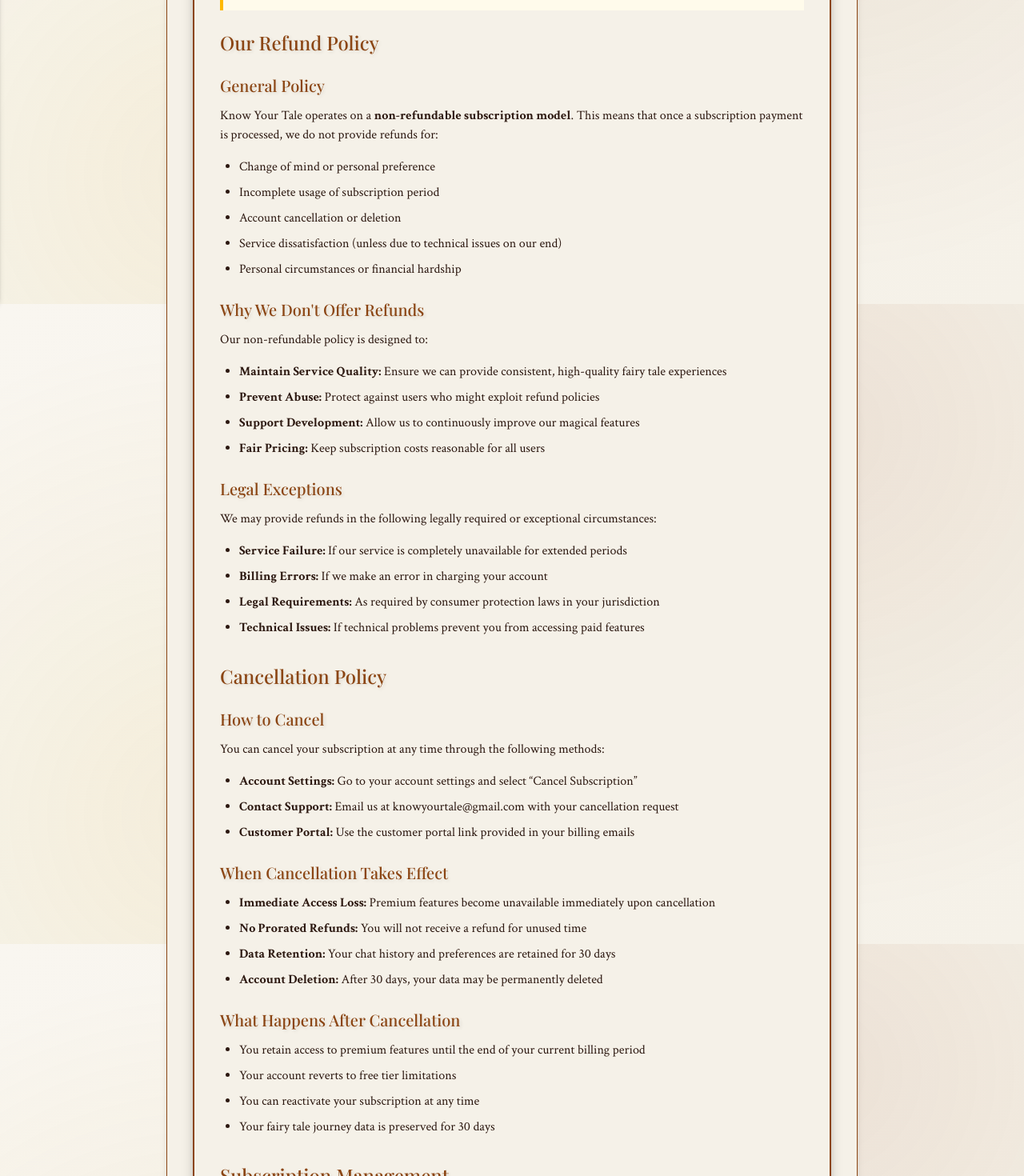
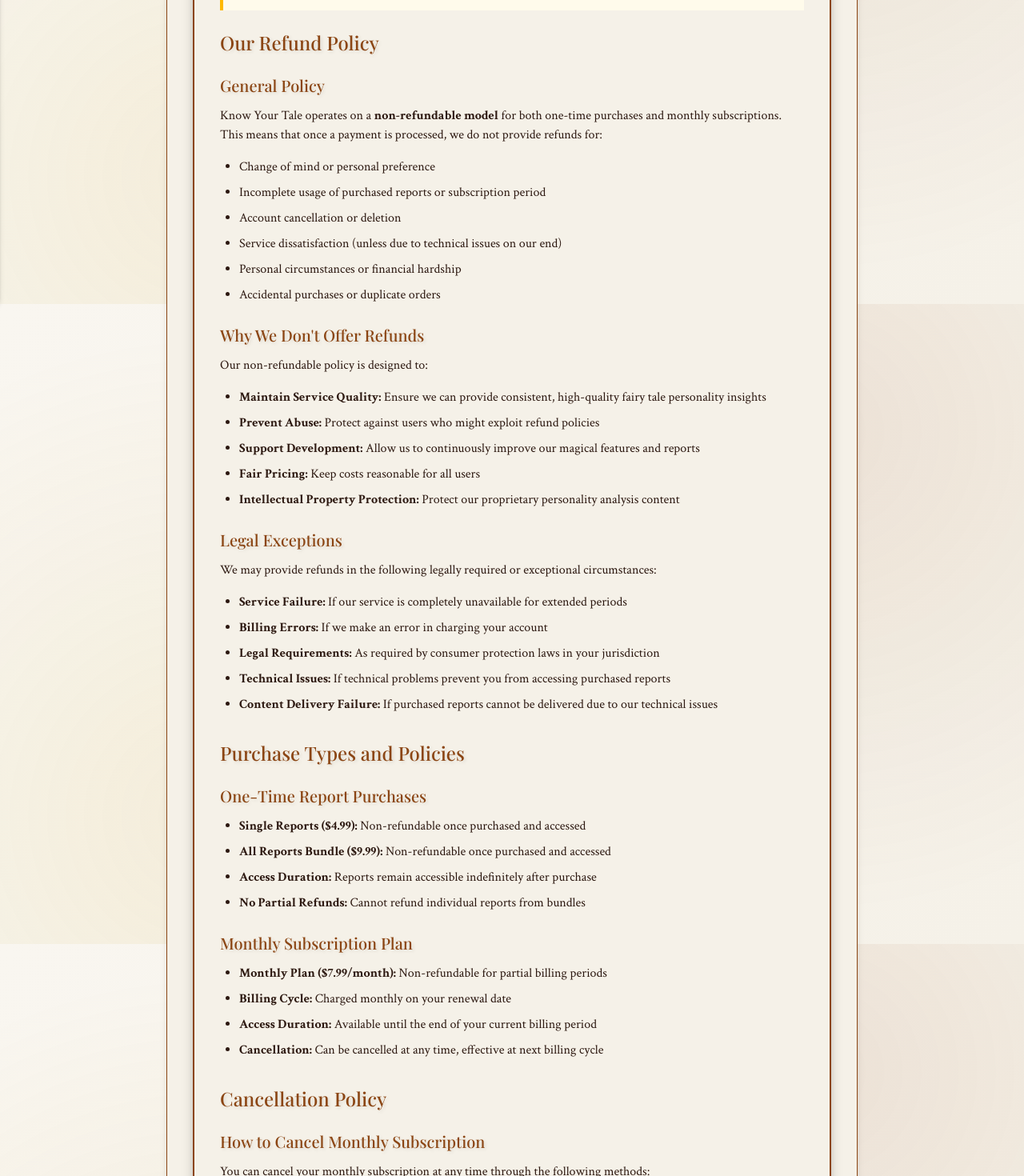
Before and after one commit to dkhk98865/knowyourtale, a Next.js app: page /refund-policy in a window 1280 px wide. Shown: the part 420-1890 px from the top of the page at 80% size. Built offline with nearby package versions, Linux system fonts and the light colour scheme; no server answers.

Commit message:
terms etc update

```diff
--- a/app/refund-policy/page.tsx
+++ b/app/refund-policy/page.tsx
@@ -9,7 +9,7 @@
           <h1 className="storybook-title">Refund & Cancellation Policy</h1>
           <div className="storybook-divider"></div>
           <p className="storybook-subtitle">
-            Clear guidelines for managing your magical subscription
+            Clear guidelines for managing your magical purchases and subscriptions
           </p>
           <div className="magical-sparkle">✨</div>
         </div>
@@ -31,7 +31,7 @@
                 </div>
                 <div className="ml-3">
                   <p className="text-amber-800 font-medium">
-                    <strong>Important Notice:</strong> All subscription fees are non-refundable except as required by law or in cases of service failure on our part.
+                    <strong>Important Notice:</strong> All purchases and subscription fees are non-refundable except as required by law or in cases of service failure on our part.
                   </p>
                 </div>
               </div>
@@ -41,14 +41,15 @@
 
             <h3 className="storybook-subtitle text-xl mb-3 mt-6">General Policy</h3>
             <p className="mb-4">
-              Know Your Tale operates on a <strong>non-refundable subscription model</strong>. This means that once a subscription payment is processed, we do not provide refunds for:
+              Know Your Tale operates on a <strong>non-refundable model</strong> for both one-time purchases and monthly subscriptions. This means that once a payment is processed, we do not provide refunds for:
             </p>
             <ul className="list-disc pl-6 mb-4 space-y-2">
               <li>Change of mind or personal preference</li>
-              <li>Incomplete usage of subscription period</li>
+              <li>Incomplete usage of purchased reports or subscription period</li>
               <li>Account cancellation or deletion</li>
               <li>Service dissatisfaction (unless due to technical issues on our end)</li>
               <li>Personal circumstances or financial hardship</li>
+              <li>Accidental purchases or duplicate orders</li>
             </ul>
 
             <h3 className="storybook-subtitle text-xl mb-3 mt-6">Why We Don&apos;t Offer Refunds</h3>
@@ -56,10 +57,11 @@
               Our non-refundable policy is designed to:
             </p>
             <ul className="list-disc pl-6 mb-4 space-y-2">
-              <li><strong>Maintain Service Quality:</strong> Ensure we can provide consistent, high-quality fairy tale experiences</li>
+              <li><strong>Maintain Service Quality:</strong> Ensure we can provide consistent, high-quality fairy tale personality insights</li>
               <li><strong>Prevent Abuse:</strong> Protect against users who might exploit refund policies</li>
-              <li><strong>Support Development:</strong> Allow us to continuously improve our magical features</li>
-              <li><strong>Fair Pricing:</strong> Keep subscription costs reasonable for all users</li>
+              <li><strong>Support Development:</strong> Allow us to continuously improve our magical features and reports</li>
+              <li><strong>Fair Pricing:</strong> Keep costs reasonable for all users</li>
+              <li><strong>Intellectual Property Protection:</strong> Protect our proprietary personality analysis content</li>
             </ul>
 
             <h3 className="storybook-subtitle text-xl mb-3 mt-6">Legal Exceptions</h3>
@@ -70,14 +72,33 @@
               <li><strong>Service Failure:</strong> If our service is completely unavailable for extended periods</li>
               <li><strong>Billing Errors:</strong> If we make an error in charging your account</li>
               <li><strong>Legal Requirements:</strong> As required by consumer protection laws in your jurisdiction</li>
-              <li><strong>Technical Issues:</strong> If technical problems prevent you from accessing paid features</li>
+              <li><strong>Technical Issues:</strong> If technical problems prevent you from accessing purchased reports</li>
+              <li><strong>Content Delivery Failure:</strong> If purchased reports cannot be delivered due to our technical issues</li>
+            </ul>
+
+            <h2 className="storybook-subtitle text-2xl mb-4 mt-8">Purchase Types and Policies</h2>
+
+            <h3 className="storybook-subtitle text-xl mb-3 mt-6">One-Time Report Purchases</h3>
+            <ul className="list-disc pl-6 mb-4 space-y-2">
+              <li><strong>Single Reports ($4.99):</strong> Non-refundable once purchased and accessed</li>
+              <li><strong>All Reports Bundle ($9.99):</strong> Non-refundable once purchased and accessed</li>
+              <li><strong>Access Duration:</strong> Reports remain accessible indefinitely after purchase</li>
+              <li><strong>No Partial Refunds:</strong> Cannot refund individual reports from bundles</li>
+            </ul>
+
+            <h3 className="storybook-subtitle text-xl mb-3 mt-6">Monthly Subscription Plan</h3>
+            <ul className="list-disc pl-6 mb-4 space-y-2">
+              <li><strong>Monthly Plan ($7.99/month):</strong> Non-refundable for partial billing periods</li>
+              <li><strong>Billing Cycle:</strong> Charged monthly on your renewal date</li>
+              <li><strong>Access Duration:</strong> Available until the end of your current billing period</li>
+              <li><strong>Cancellation:</strong> Can be cancelled at any time, effective at next billing cycle</li>
             </ul>
 
             <h2 className="storybook-subtitle text-2xl mb-4 mt-8">Cancellation Policy</h2>
 
-            <h3 className="storybook-subtitle text-xl mb-3 mt-6">How to Cancel</h3>
+            <h3 className="storybook-subtitle text-xl mb-3 mt-6">How to Cancel Monthly Subscription</h3>
             <p className="mb-4">
-              You can cancel your subscription at any time through the following methods:
+              You can cancel your monthly subscription at any time through the following methods:
             </p>
             <ul className="list-disc pl-6 mb-4 space-y-2">
               <li><strong>Account Settings:</strong> Go to your account settings and select &ldquo;Cancel Subscription&rdquo;</li>
@@ -87,18 +108,19 @@
 
             <h3 className="storybook-subtitle text-xl mb-3 mt-6">When Cancellation Takes Effect</h3>
             <ul className="list-disc pl-6 mb-4 space-y-2">
-              <li><strong>Immediate Access Loss:</strong> Premium features become unavailable immediately upon cancellation</li>
+              <li><strong>Access Until Billing Period End:</strong> You retain access to monthly plan features until your current billing period ends</li>
               <li><strong>No Prorated Refunds:</strong> You will not receive a refund for unused time</li>
-              <li><strong>Data Retention:</strong> Your chat history and preferences are retained for 30 days</li>
+              <li><strong>Data Retention:</strong> Your journal entries and preferences are retained for 30 days</li>
               <li><strong>Account Deletion:</strong> After 30 days, your data may be permanently deleted</li>
             </ul>
 
             <h3 className="storybook-subtitle text-xl mb-3 mt-6">What Happens After Cancellation</h3>
             <ul className="list-disc pl-6 mb-4 space-y-2">
-              <li>You retain access to premium features until the end of your current billing period</li>
+              <li>You retain access to monthly plan features until the end of your current billing period</li>
               <li>Your account reverts to free tier limitations</li>
-              <li>You can reactivate your subscription at any time</li>
-              <li>Your fairy tale journey data is preserved for 30 days</li>
+              <li>You can reactivate your monthly subscription at any time</li>
+              <li>Your journal entries and community data are preserved for 30 days</li>
+              <li>Purchased reports remain accessible indefinitely</li>
             </ul>
 
             <h2 className="storybook-subtitle text-2xl mb-4 mt-8">Subscription Management</h2>
@@ -123,7 +145,7 @@
 
             <h3 className="storybook-subtitle text-xl mb-3 mt-6">Billing Cycles</h3>
             <ul className="list-disc pl-6 mb-4 space-y-2">
-              <li>Subscriptions are billed on a recurring basis (monthly or annually)</li>
+              <li>Monthly subscriptions are billed on a recurring basis</li>
               <li>Billing occurs automatically on your renewal date</li>
               <li>You will receive email notifications before each billing cycle</li>
               <li>Failed payments may result in service suspension</li>
@@ -148,14 +170,16 @@
               <li><strong>Feature Upgrades:</strong> Temporary access to premium features</li>
               <li><strong>Account Extensions:</strong> Additional time on your subscription</li>
               <li><strong>Priority Support:</strong> Enhanced customer service assistance</li>
+              <li><strong>Report Exchanges:</strong> Swap one report for another if technical issues prevent access</li>
             </ul>
 
             <h3 className="storybook-subtitle text-xl mb-3 mt-6">When to Request Alternatives</h3>
             <ul className="list-disc pl-6 mb-4 space-y-2">
               <li>Service interruptions lasting more than 24 hours</li>
-              <li>Technical issues preventing access to paid features</li>
+              <li>Technical issues preventing access to purchased reports</li>
               <li>Billing problems or account access issues</li>
               <li>Quality of service concerns</li>
+              <li>Report delivery failures</li>
             </ul>
 
             <h2 className="storybook-subtitle text-2xl mb-4 mt-8">How to Request Exceptions</h2>
@@ -178,6 +202,7 @@
               <li>Date and time of the problem</li>
               <li>Screenshots or error messages (if applicable)</li>
               <li>Steps you&apos;ve already taken to resolve the issue</li>
+              <li>Purchase details (order number, date, amount)</li>
             </ul>
 
             <h2 className="storybook-subtitle text-2xl mb-4 mt-8">Legal Rights and Jurisdictions</h2>
@@ -204,29 +229,34 @@
 
             <div className="space-y-4 mb-6">
               <div className="border border-gray-200 rounded-lg p-4">
-                <h4 className="font-semibold text-lg mb-2">Q: Can I get a refund if I don&apos;t like the service?</h4>
-                <p className="text-gray-600">A: No, we do not provide refunds for service dissatisfaction. However, we encourage you to contact us so we can address your concerns and potentially offer alternatives.</p>
+                <h4 className="font-semibold text-lg mb-2">Q: Can I get a refund if I don&apos;t like the personality report?</h4>
+                <p className="text-gray-600">A: No, we do not provide refunds for purchased reports. However, we encourage you to contact us so we can address your concerns and potentially offer alternatives.</p>
               </div>
 
               <div className="border border-gray-200 rounded-lg p-4">
-                <h4 className="font-semibold text-lg mb-2">Q: What if I accidentally subscribed?</h4>
-                <p className="text-gray-600">A: You can cancel immediately, but no refunds are provided. We recommend carefully reviewing subscription details before confirming.</p>
+                <h4 className="font-semibold text-lg mb-2">Q: What if I accidentally purchased a report?</h4>
+                <p className="text-gray-600">A: You cannot get a refund for accidental purchases. We recommend carefully reviewing your selection before confirming any purchase.</p>
               </div>
 
               <div className="border border-gray-200 rounded-lg p-4">
-                <h4 className="font-semibold text-lg mb-2">Q: Can I pause my subscription?</h4>
+                <h4 className="font-semibold text-lg mb-2">Q: Can I pause my monthly subscription?</h4>
                 <p className="text-gray-600">A: We do not currently offer subscription pausing. You can cancel and resubscribe when you&apos;re ready to continue.</p>
               </div>
 
               <div className="border border-gray-200 rounded-lg p-4">
-                <h4 className="font-semibold text-lg mb-2">Q: What happens to my data if I cancel?</h4>
-                <p className="text-gray-600">A: Your data is retained for 30 days after cancellation. You can reactivate your subscription within this period to restore access.</p>
+                <h4 className="font-semibold text-lg mb-2">Q: What happens to my purchased reports if I cancel my subscription?</h4>
+                <p className="text-gray-600">A: Your purchased reports remain accessible indefinitely, even after cancelling your monthly subscription. Only the monthly plan features are affected.</p>
+              </div>
+
+              <div className="border border-gray-200 rounded-lg p-4">
+                <h4 className="font-semibold text-lg mb-2">Q: Can I share my purchased reports with others?</h4>
+                <p className="text-gray-600">A: No, purchased reports are for personal use only and cannot be shared or distributed without authorization.</p>
               </div>
             </div>
 
             <h2 className="storybook-subtitle text-2xl mb-4 mt-8">Contact Us</h2>
             <p className="mb-4">
-              If you have questions about this policy or need assistance with your subscription:
+              If you have questions about this policy or need assistance with your purchases or subscription:
             </p>
             <div className="bg-gray-50 p-4 rounded-lg mb-4">
               <p className="mb-2"><strong>General Support:</strong> knowyourtale@gmail.com</p>
--- a/app/terms/page.tsx
+++ b/app/terms/page.tsx
@@ -34,10 +34,11 @@
               Know Your Tale is a fairy tale personality assessment application that provides:
             </p>
             <ul className="list-disc pl-6 mb-4 space-y-2">
-              <li>Interactive character selection and personality assessments</li>
-              <li>AI-powered chat conversations with fairy tale characters</li>
-              <li>Chat history storage and retrieval</li>
-              <li>Premium features for enhanced user experience</li>
+              <li>Interactive personality quiz to discover your fairy tale character type</li>
+              <li>Detailed personality analysis reports for each of the twelve fairy tale characters</li>
+              <li>Character story pages with personality insights and descriptions</li>
+              <li>Monthly subscription plan with journaling features and community access</li>
+              <li>Premium personality reports available for purchase</li>
             </ul>
 
             <h2 className="storybook-subtitle text-2xl mb-4 mt-8">User Accounts and Registration</h2>
@@ -61,42 +62,52 @@
 
             <h3 className="storybook-subtitle text-xl mb-3 mt-6">Free Tier</h3>
             <ul className="list-disc pl-6 mb-4 space-y-2">
-              <li>Access to basic character selection</li>
-              <li>Limited chat interactions</li>
-              <li>Basic personality assessment features</li>
+              <li>Access to personality quiz and character discovery</li>
+              <li>Basic character story pages and descriptions</li>
+              <li>Character selection and personality type identification</li>
               <li>Standard customer support</li>
             </ul>
 
             <h3 className="storybook-subtitle text-xl mb-3 mt-6">Premium Features</h3>
             <ul className="list-disc pl-6 mb-4 space-y-2">
-              <li>Access to all fairy tale characters</li>
-              <li>Unlimited chat conversations</li>
-              <li>Chat history storage and retrieval</li>
-              <li>Advanced personality insights</li>
+              <li>Detailed personality analysis reports (individual or all reports)</li>
+              <li>Monthly subscription plan with journaling access</li>
+              <li>Weekly journaling prompts and guidance</li>
+              <li>Community board access and engagement</li>
+              <li>Advanced personality insights and growth recommendations</li>
               <li>Priority customer support</li>
             </ul>
 
             <h2 className="storybook-subtitle text-2xl mb-4 mt-8">Subscription and Payment Terms</h2>
 
+            <h3 className="storybook-subtitle text-xl mb-3 mt-6">Available Plans</h3>
+            <ul className="list-disc pl-6 mb-4 space-y-2">
+              <li><strong>Single Report:</strong> $4.99 for one detailed personality analysis</li>
+              <li><strong>All Reports:</strong> $9.99 for access to all twelve character reports</li>
+              <li><strong>Monthly Plan:</strong> $7.99/month for journaling and community features</li>
+            </ul>
+
             <h3 className="storybook-subtitle text-xl mb-3 mt-6">Billing</h3>
             <ul className="list-disc pl-6 mb-4 space-y-2">
-              <li>Premium subscriptions are billed on a recurring basis</li>
+              <li>Single and All Reports are one-time purchases</li>
+              <li>Monthly subscriptions are billed on a recurring basis</li>
               <li>All fees are non-refundable except as required by law</li>
               <li>Prices may change with 30 days notice to existing subscribers</li>
-              <li>Payment is processed securely through our payment providers</li>
+              <li>Payment is processed securely through Stripe</li>
             </ul>
 
             <h3 className="storybook-subtitle text-xl mb-3 mt-6">Subscription Management</h3>
             <ul className="list-disc pl-6 mb-4 space-y-2">
-              <li>You may cancel your subscription at any time</li>
+              <li>You may cancel your monthly subscription at any time</li>
               <li>Cancellation takes effect at the end of the current billing period</li>
               <li>No refunds for partial billing periods</li>
-              <li>You can upgrade or downgrade your plan at any time</li>
+              <li>One-time report purchases are non-refundable</li>
+              <li>You can upgrade or downgrade your monthly plan at any time</li>
             </ul>
 
             <h3 className="storybook-subtitle text-xl mb-3 mt-6">Payment Processing</h3>
             <ul className="list-disc pl-6 mb-4 space-y-2">
-              <li>We use secure third-party payment processors</li>
+              <li>We use Stripe as our secure payment processor</li>
               <li>Your payment information is encrypted and secure</li>
               <li>Failed payments may result in service suspension</li>
               <li>We reserve the right to change payment methods</li>
@@ -110,23 +121,26 @@
               <li>Attempting to reverse engineer or hack the service</li>
               <li>Using the service for illegal or harmful purposes</li>
               <li>Sharing account credentials with others</li>
-              <li>Attempting to manipulate or abuse the AI chat system</li>
+              <li>Attempting to manipulate or abuse the personality assessment system</li>
+              <li>Sharing or distributing purchased reports without authorization</li>
             </ul>
 
             <h3 className="storybook-subtitle text-xl mb-3 mt-6">Content Guidelines</h3>
             <ul className="list-disc pl-6 mb-4 space-y-2">
-              <li>Keep chat conversations appropriate and respectful</li>
+              <li>Keep community interactions appropriate and respectful</li>
               <li>Do not use the service to generate harmful or inappropriate content</li>
               <li>Respect the fairy tale theme and family-friendly nature</li>
               <li>Do not attempt to extract or misuse personal information</li>
+              <li>Respect intellectual property rights of purchased reports</li>
             </ul>
 
             <h2 className="storybook-subtitle text-2xl mb-4 mt-8">Intellectual Property Rights</h2>
             <ul className="list-disc pl-6 mb-4 space-y-2">
               <li>The Service and its original content, features, and functionality are owned by Know Your Tale</li>
               <li>Fairy tale characters and stories are used under fair use principles</li>
-              <li>Your chat conversations and personal data remain your property</li>
-              <li>You retain rights to content you create using our service</li>
+              <li>Personality reports and analysis content are proprietary to Know Your Tale</li>
+              <li>Your journal entries and personal data remain your property</li>
+              <li>You retain rights to content you create using our journaling features</li>
             </ul>
 
             <h2 className="storybook-subtitle text-2xl mb-4 mt-8">Privacy and Data Protection</h2>
@@ -136,7 +150,7 @@
 
             <h2 className="storybook-subtitle text-2xl mb-4 mt-8">Refunds and Cancellations</h2>
             <p className="mb-4">
-              For detailed information about our refund and cancellation policies, please review our dedicated <a href="/refund-policy" className="text-blue-600 hover:underline">Refund & Cancellation Policy</a>. This policy outlines our non-refundable subscription model and the exceptions that may apply.
+              For detailed information about our refund and cancellation policies, please review our dedicated <a href="/refund-policy" className="text-blue-600 hover:underline">Refund & Cancellation Policy</a>. This policy outlines our non-refundable model for one-time purchases and monthly subscriptions, with exceptions that may apply.
             </p>
 
             <h2 className="storybook-subtitle text-2xl mb-4 mt-8">Service Availability and Maintenance</h2>
@@ -156,8 +170,9 @@
             <ul className="list-disc pl-6 mb-4 space-y-2">
               <li>The Service is provided &ldquo;as is&rdquo; and &ldquo;as available&rdquo; without warranties</li>
               <li>We do not guarantee the accuracy of personality assessments</li>
-              <li>AI-generated responses are for entertainment purposes only</li>
+              <li>Personality reports are for entertainment and self-reflection purposes only</li>
               <li>We are not responsible for decisions made based on our assessments</li>
+              <li>Journaling and community features are provided as-is without guarantees</li>
             </ul>
 
             <h2 className="storybook-subtitle text-2xl mb-4 mt-8">Termination</h2>
@@ -166,6 +181,7 @@
               <li>You may terminate your account at any time</li>
               <li>Upon termination, your right to use the Service ceases immediately</li>
               <li>We may retain certain information as required by law</li>
+              <li>Access to purchased reports may be revoked upon account termination</li>
             </ul>
 
             <h2 className="storybook-subtitle text-2xl mb-4 mt-8">Governing Law</h2>
```
Also changed, not shown: app/privacy/page.tsx (+20 -11 lines), app/story/[id]/page.tsx (+23 -0 lines), app/subscription/page.tsx (+27 -0 lines).
